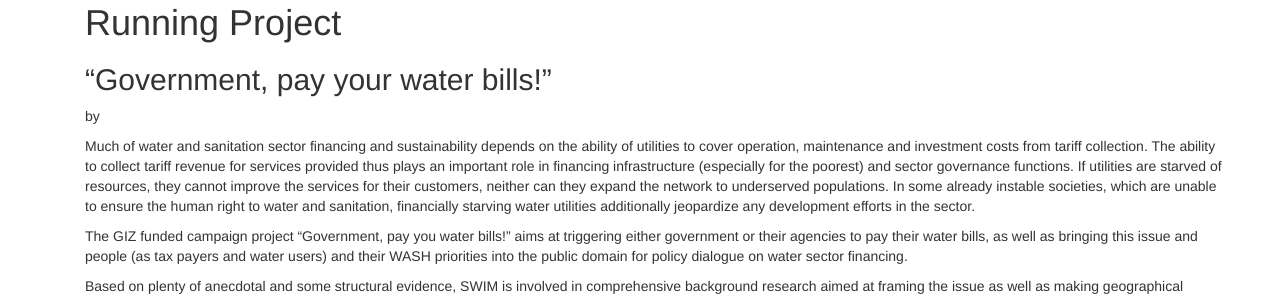
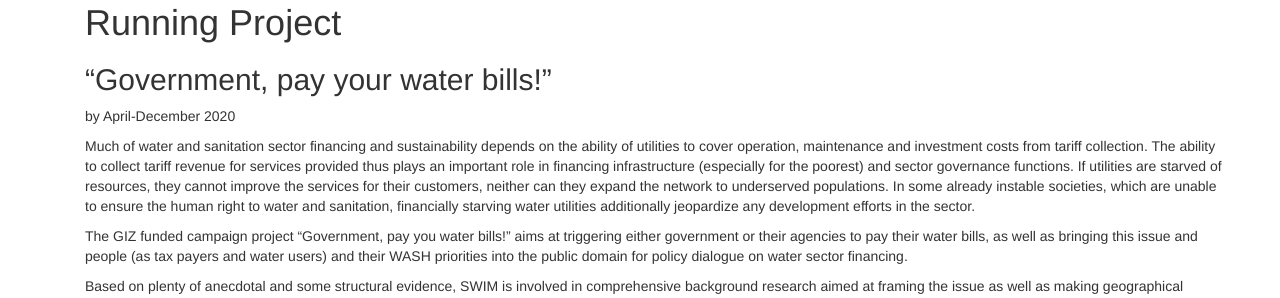
Before and after one commit to Swimsolutions/Swimsolutions.github.io, a Jekyll site: the page built from _posts/2020-06-19-gpywb.md, in a window 1280 px wide and 923 px high. Shown: the part 517-815 px from the top of the window. Built offline with Jekyll 4.4.1, drawn with Linux system fonts in a browser that asks for light colours; nearby versions of some CDN libraries.

Commit message:
Update 2020-06-19-gpywb.md

```diff
--- a/_posts/2020-06-19-gpywb.md
+++ b/_posts/2020-06-19-gpywb.md
@@ -6,6 +6,7 @@ category: project
 image: "assets/images/placeholder.svg"
 subheading: “Government, pay your water bills!”
 short:
+duration: April-December 2020
 permalink: /sample-project
 ---
 
```
